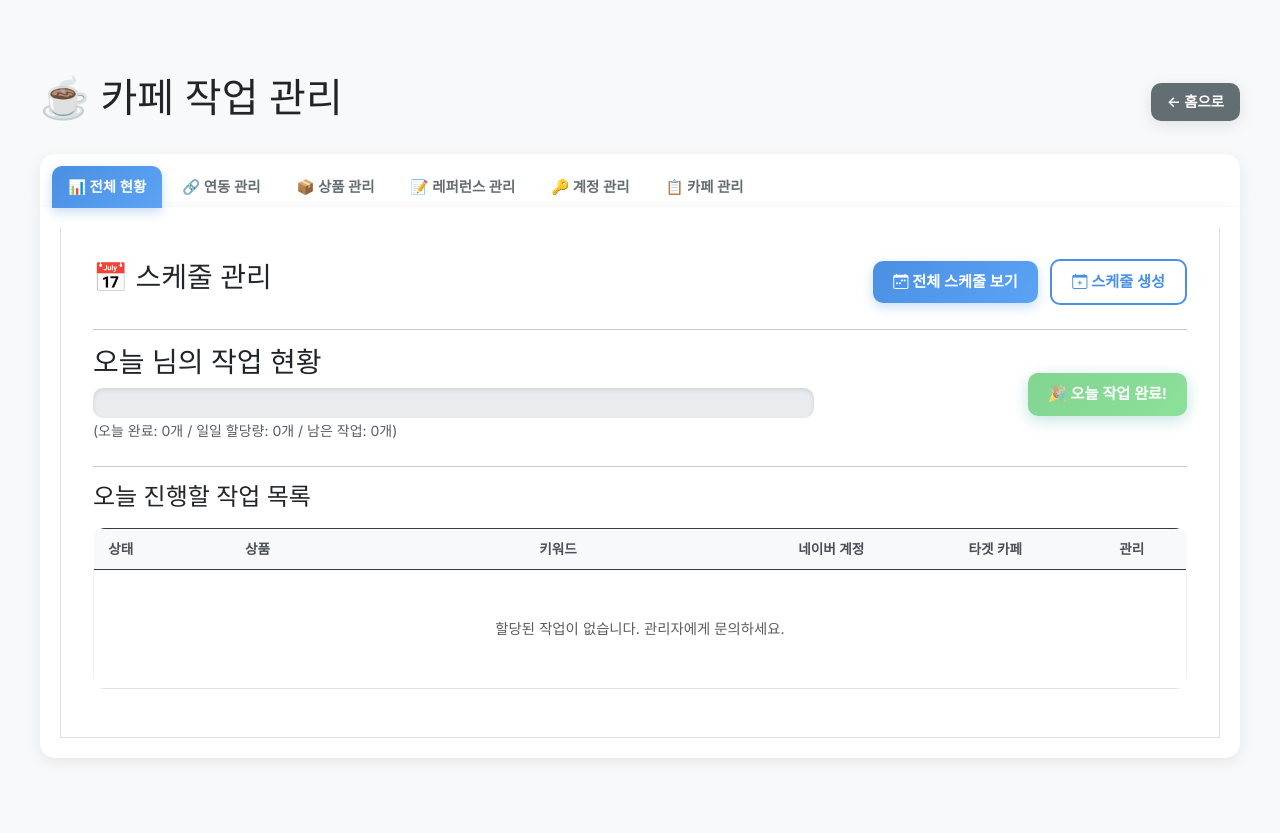
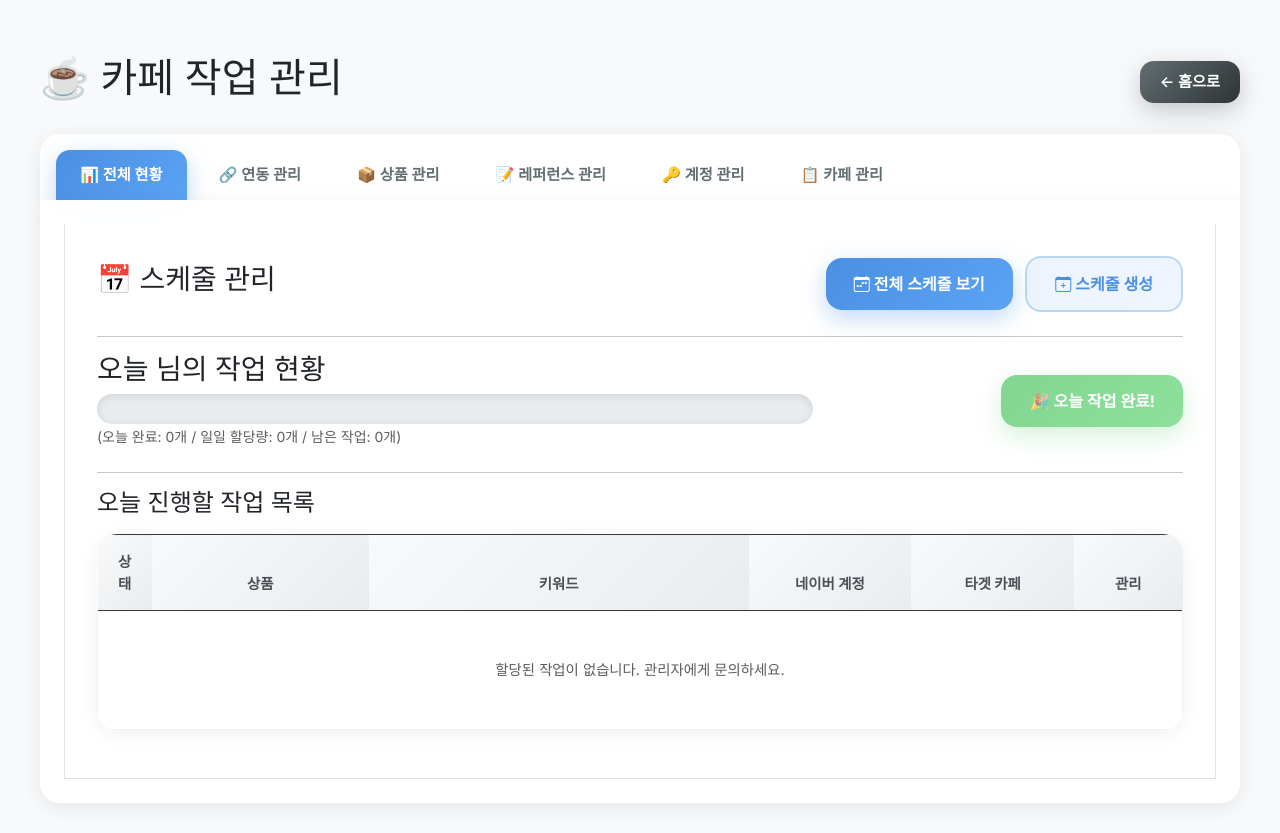
Before and after one commit to seehasung/SHS_Product_DB, a FastAPI app: page /marketing/cafe in a window 1280 px wide. Before the commit the page ends 759 px from the top, so only its background shows below. Run offline with FastAPI, Linux system fonts and the light colour scheme.

Commit message:
리뉴얼

```diff
--- a/templates/admin_users_bootstrap.html
+++ b/templates/admin_users_bootstrap.html
@@ -5,7 +5,7 @@
 {{ super() }}
 <style>
     body {
-        background: linear-gradient(135deg, #4A90E2 0%, #5BA3F5 100%);
+        background: linear-gradient(135deg, #ffffffff 0%, #5BA3F5 100%);
         min-height: 100vh;
     }
 
@@ -589,7 +589,7 @@
             <tbody>
                 {% for user in users %}
                 <tr>
-                    <td>{{ user.id }}</td>
+                    <td>{{ loop.index }}</td>
                     <td>
                         <strong>{{ user.username }}</strong>
                         {% if user.is_admin %}
--- a/templates/marketing_cafe.html
+++ b/templates/marketing_cafe.html
@@ -4,454 +4,413 @@
 {% block head %}
 {{ super() }}
 <style>
+  /* 레퍼런스 분류 뱃지 스타일 */
+  .ref-badge {
+    display: inline-block;
+    padding: 0.35em 0.65em;
+    font-size: .75em;
+    font-weight: 700;
+    line-height: 1;
+    color: #fff;
+    text-align: center;
+    white-space: nowrap;
+    vertical-align: baseline;
+    border-radius: 0.25rem;
+  }
+  .ref-대안 { background-color: #fa5252; } /* 빨강 */
+  .ref-정보 { background-color: #228be6; } /* 파랑 */
+  .ref-기타 { background-color: #40c057; } /* 초록 */
+  .ref-미지정 { background-color: #868e96; } /* 회색 */
+
+    /* marketing_cafe.html <style> 태그에 추가 */
+    .btn-info {
+        background: linear-gradient(135deg, #4A90E2 0%, #5BA3F5 100%);
+        border: none;
+        font-weight: 600;
+    }
+
+    .btn-info:hover {
+        background: linear-gradient(135deg, #3A7BC8 0%, #5BA3F5 100%);
+        transform: translateY(-2px);
+        box-shadow: 0 5px 15px rgba(74, 144, 226, 0.4);
+    }
+
+    .btn-outline-info {
+        color: #4A90E2;
+        border-color: #4A90E2;
+        font-weight: 600;
+    }
+
+    .btn-outline-info:hover {
+        background: linear-gradient(135deg, #4A90E2 0%, #5BA3F5 100%);
+        border-color: transparent;
+        color: white;
+    }
+
+
+    /* 🎨 index.html과 똑같은 모던 스타일 */
+
+    /* 애니메이션 */
+    @keyframes fadeInUp {
+        from {
+            opacity: 0;
+            transform: translateY(30px);
+        }
+        to {
+            opacity: 1;
+            transform: translateY(0);
+        }
+    }
+
     /* 컨테이너 */
     .container, .container-fluid {
         max-width: 1400px;
         margin: 0 auto;
-        padding: 20px;
+        padding: 0 20px;
     }
 
-    /* 페이지 헤더 */
-    .page-header {
-        background: linear-gradient(135deg, #4A90E2 0%, #5BA3F5 100%);
-        color: white;
-        border-radius: 15px;
-        padding: 20px 25px;
-        margin-bottom: 25px;
-        box-shadow: 0 8px 30px rgba(74, 144, 226, 0.3);
-    }
-
-    .page-header h1, .page-header h3 {
-        font-size: 1.6rem;
-        font-weight: 700;
-        margin: 0;
-        color: white;
-    }
-
-    /* 카드 */
+    /* 카드 - index.html 스타일 */
     .card {
-        border-radius: 12px;
-        border: none;
-        box-shadow: 0 4px 15px rgba(0, 0, 0, 0.08);
-        transition: all 0.3s ease;
-        margin-bottom: 20px;
+        background: rgba(255, 255, 255, 0.95);
+        backdrop-filter: blur(20px);
+        border: 1px solid rgba(255, 255, 255, 0.3);
+        border-radius: 20px;
+        padding: 24px;
+        box-shadow: 0 8px 32px rgba(0, 0, 0, 0.08);
+        transition: all 0.4s cubic-bezier(0.4, 0, 0.2, 1);
+        margin-bottom: 30px;
+        animation: fadeInUp 0.8s ease-out;
     }
 
     .card:hover {
-        transform: translateY(-3px);
-        box-shadow: 0 8px 25px rgba(0, 0, 0, 0.12);
+        transform: translateY(-8px) scale(1.01);
+        box-shadow: 0 16px 48px rgba(0, 0, 0, 0.15);
     }
 
     .card-header {
         background: linear-gradient(135deg, #4A90E2 0%, #5BA3F5 100%);
         color: white;
-        border-radius: 12px 12px 0 0 !important;
-        padding: 12px 20px;
-        font-weight: 600;
+        border-radius: 20px 20px 0 0 !important;
+        padding: 20px 24px;
+        font-weight: 700;
         border: none;
-        font-size: 0.95rem;
+        box-shadow: 0 4px 16px rgba(74, 144, 226, 0.3);
     }
 
     .card-body {
-        padding: 20px;
+        padding: 24px;
     }
 
-    /* 통계 카드 */
-    .stat-card {
-        background: white;
-        border-radius: 12px;
-        padding: 20px;
-        box-shadow: 0 4px 15px rgba(0, 0, 0, 0.08);
-        transition: all 0.3s ease;
-    }
-
-    .stat-card:hover {
-        transform: translateY(-3px);
-        box-shadow: 0 8px 25px rgba(0, 0, 0, 0.12);
-    }
-
-    .stat-icon {
-        width: 45px;
-        height: 45px;
-        border-radius: 10px;
-        display: flex;
-        align-items: center;
-        justify-content: center;
-        font-size: 1.3rem;
-        margin-bottom: 12px;
-    }
-
-    .stat-value {
-        font-size: 1.8rem;
-        font-weight: 700;
-        color: #2d3436;
-        margin-bottom: 5px;
-    }
-
-    .stat-label {
-        color: #636e72;
-        font-size: 0.85rem;
-        font-weight: 500;
-    }
-
-    /* 테이블 */
-    .table {
-        border-radius: 12px;
-        overflow: hidden;
-    }
-
-    .table thead th {
-        background: #f8f9fa;
+    /* 버튼 - index.html 스타일 */
+    .btn {
+        border-radius: 14px;
+        padding: 10px 20px;
         font-weight: 600;
-        color: #495057;
+        font-size: 0.95rem;
+        transition: all 0.3s cubic-bezier(0.4, 0, 0.2, 1);
         border: none;
-        padding: 10px 12px;
-        font-size: 0.85rem;
-    }
-
-    .table tbody tr {
-        transition: background 0.2s ease;
-    }
-
-    .table tbody tr:hover {
-        background: #f8f9fa;
-    }
-
-    .table tbody td {
-        padding: 10px 12px;
-        vertical-align: middle;
-        border-color: #f0f1f3;
-        font-size: 0.9rem;
-    }
-
-    /* 버튼 */
-    .btn {
-        border-radius: 10px;
-        padding: 8px 16px;
-        font-weight: 600;
-        transition: all 0.3s ease;
-        border: none;
-        font-size: 0.9rem;
     }
 
     .btn-sm {
-        padding: 5px 10px;
-        font-size: 0.8rem;
+        padding: 8px 16px;
+        font-size: 0.85rem;
+        border-radius: 12px;
     }
 
     .btn-lg {
-        padding: 10px 20px;
-        font-size: 0.95rem;
+        padding: 14px 28px;
+        font-size: 1rem;
+        border-radius: 16px;
     }
 
     .btn-primary, .btn-info {
         background: linear-gradient(135deg, #4A90E2 0%, #5BA3F5 100%);
         color: white;
-        box-shadow: 0 4px 12px rgba(74, 144, 226, 0.3);
+        box-shadow: 0 8px 24px rgba(74, 144, 226, 0.35);
     }
 
     .btn-primary:hover, .btn-info:hover {
         background: linear-gradient(135deg, #3A7BC8 0%, #4A90E2 100%);
-        transform: translateY(-2px);
-        box-shadow: 0 6px 18px rgba(74, 144, 226, 0.4);
+        transform: translateY(-4px);
+        box-shadow: 0 12px 32px rgba(74, 144, 226, 0.45);
         color: white;
     }
 
-    .btn-outline-primary, .btn-outline-info, .btn-outline-secondary {
-        border: 2px solid #4A90E2;
-        color: #4A90E2;
-        background: white;
+    .btn-secondary {
+        background: linear-gradient(135deg, #636e72 0%, #2d3436 100%);
+        color: white;
+        box-shadow: 0 8px 24px rgba(99, 110, 114, 0.35);
     }
 
-    .btn-outline-primary:hover, .btn-outline-info:hover {
+    .btn-secondary:hover {
+        background: linear-gradient(135deg, #2d3436 0%, #1a1d1f 100%);
+        transform: translateY(-4px);
+        box-shadow: 0 12px 32px rgba(99, 110, 114, 0.45);
+    }
+
+    .btn-success {
+        background: linear-gradient(135deg, #40c057 0%, #51cf66 100%);
+        box-shadow: 0 8px 24px rgba(64, 192, 87, 0.35);
+    }
+
+    .btn-success:hover {
+        transform: translateY(-4px);
+        box-shadow: 0 12px 32px rgba(64, 192, 87, 0.45);
+    }
+
+    .btn-danger {
+        background: linear-gradient(135deg, #fa5252 0%, #ff6b6b 100%);
+        box-shadow: 0 8px 24px rgba(250, 82, 82, 0.35);
+    }
+
+    .btn-danger:hover {
+        transform: translateY(-4px);
+        box-shadow: 0 12px 32px rgba(250, 82, 82, 0.45);
+    }
+
+    .btn-outline-info, .btn-outline-primary {
+        background: linear-gradient(135deg, rgba(74, 144, 226, 0.1) 0%, rgba(91, 163, 245, 0.1) 100%);
+        border: 2px solid rgba(74, 144, 226, 0.3);
+        color: #4A90E2;
+    }
+
+    .btn-outline-info:hover, .btn-outline-primary:hover {
         background: linear-gradient(135deg, #4A90E2 0%, #5BA3F5 100%);
         border-color: transparent;
         color: white;
-        transform: translateY(-2px);
+        transform: translateY(-4px);
     }
 
     .btn-outline-secondary {
-        border-color: #636e72;
+        border: 2px solid rgba(99, 110, 114, 0.3);
         color: #636e72;
     }
 
     .btn-outline-secondary:hover {
         background: #636e72;
         color: white;
-        transform: translateY(-2px);
-    }
-
-    .btn-secondary {
-        background: #636e72;
-        color: white;
-    }
-
-    .btn-secondary:hover {
-        background: #2d3436;
-        transform: translateY(-2px);
-    }
-
-    .btn-success {
-        background: linear-gradient(135deg, #40c057 0%, #51cf66 100%);
-    }
-
-    .btn-success:hover {
-        transform: translateY(-2px);
-    }
-
-    .btn-danger {
-        background: linear-gradient(135deg, #fa5252 0%, #ff6b6b 100%);
-    }
-
-    .btn-danger:hover {
-        transform: translateY(-2px);
+        transform: translateY(-4px);
     }
 
     .btn-outline-danger {
-        border: 2px solid #fa5252;
+        border: 2px solid rgba(250, 82, 82, 0.3);
         color: #fa5252;
     }
 
     .btn-outline-danger:hover {
         background: #fa5252;
         color: white;
+        transform: translateY(-4px);
+    }
+
+    /* 테이블 - index.html 스타일 */
+    .table {
+        border-radius: 20px;
+        overflow: hidden;
+        box-shadow: 0 4px 20px rgba(0, 0, 0, 0.06);
+    }
+
+    .table thead th {
+        background: linear-gradient(135deg, #f8f9fa 0%, #e9ecef 100%);
+        font-weight: 700;
+        color: #495057;
+        border: none;
+        padding: 16px 20px;
+        font-size: 0.9rem;
+    }
+
+    .table tbody tr {
+        transition: all 0.3s cubic-bezier(0.4, 0, 0.2, 1);
+        border-bottom: 1px solid #f0f1f3;
+    }
+
+    .table tbody tr:hover {
+        background: linear-gradient(135deg, rgba(74, 144, 226, 0.05) 0%, rgba(91, 163, 245, 0.05) 100%);
+        transform: scale(1.01);
+    }
+
+    .table tbody td {
+        padding: 16px 20px;
+        vertical-align: middle;
+        border-color: #f0f1f3;
+        font-size: 0.9rem;
+    }
+
+    /* 탭 - index.html 스타일 */
+    .nav-tabs {
+        border: none;
+        margin-bottom: 0;
+        background: rgba(255, 255, 255, 0.95);
+        backdrop-filter: blur(20px);
+        padding: 16px 16px 0 16px;
+        border-radius: 20px 20px 0 0;
+        box-shadow: 0 4px 20px rgba(0, 0, 0, 0.08);
+    }
+
+    .nav-tabs .nav-link {
+        border: none;
+        border-radius: 14px 14px 0 0;
+        padding: 14px 24px;
+        font-weight: 600;
+        color: #636e72;
+        transition: all 0.3s cubic-bezier(0.4, 0, 0.2, 1);
+        margin-right: 8px;
+        font-size: 0.95rem;
+    }
+
+    .nav-tabs .nav-link:hover {
+        background: linear-gradient(135deg, rgba(74, 144, 226, 0.1) 0%, rgba(91, 163, 245, 0.1) 100%);
+        color: #4A90E2;
         transform: translateY(-2px);
     }
 
-    /* 뱃지 */
-    .badge {
-        padding: 5px 12px;
-        border-radius: 20px;
-        font-weight: 600;
-        font-size: 0.75rem;
+    .nav-tabs .nav-link.active {
+        background: linear-gradient(135deg, #4A90E2 0%, #5BA3F5 100%);
+        color: white;
+        box-shadow: 0 8px 24px rgba(74, 144, 226, 0.35);
     }
 
-    /* 레퍼런스 뱃지 */
-    .ref-badge {
-        display: inline-block;
-        padding: 4px 10px;
-        font-size: 0.75rem;
-        font-weight: 700;
-        color: white;
-        border-radius: 20px;
+    .tab-content {
+        background: rgba(255, 255, 255, 0.95);
+        backdrop-filter: blur(20px);
+        border-radius: 0 0 20px 20px;
+        padding: 24px;
+        box-shadow: 0 4px 20px rgba(0, 0, 0, 0.08);
     }
 
-    .ref-대안 { background-color: #fa5252; }
-    .ref-정보 { background-color: #228be6; }
-    .ref-기타 { background-color: #40c057; }
-    .ref-미지정 { background-color: #868e96; }
-
-    /* 계정 뱃지 */
-    .account-badge {
-        padding: 4px 10px;
-        font-size: 0.75rem;
-        font-weight: 700;
-        color: #fff;
-        border-radius: 20px;
-        display: inline-block;
-        margin-right: 6px;
+    /* 알림 - index.html 스타일 */
+    .alert {
+        border-radius: 16px;
+        padding: 16px 20px;
+        border: none;
+        box-shadow: 0 4px 20px rgba(0, 0, 0, 0.1);
+        font-size: 0.95rem;
+        animation: fadeInUp 0.5s ease-out;
     }
 
-    .dot-0 { background-color: #66d9e8; color: #212529; }
-    .dot-1 { background-color: #fa5252; }
-    .dot-2 { background-color: #fd7e14; }
-    .dot-3 { background-color: #fcc419; color: #212529; }
-    .dot-4 { background-color: #40c057; }
-    .dot-5 { background-color: #228be6; }
-    .dot-6 { background-color: #364fc7; }
-    .dot-7 { background-color: #7048e8; }
-    .dot-8 { background-color: #f06595; }
-
-    /* 알림 */
-    .alert {
+    /* 폼 - index.html 스타일 */
+    .form-control, .form-select, textarea {
         border-radius: 12px;
-        padding: 12px 18px;
-        border: none;
-        box-shadow: 0 4px 15px rgba(0, 0, 0, 0.1);
-        font-size: 0.9rem;
+        border: 2px solid #e9ecef;
+        padding: 12px 16px;
+        transition: all 0.3s cubic-bezier(0.4, 0, 0.2, 1);
+        font-size: 0.95rem;
     }
 
-    /* 모달 */
+    .form-control:focus, .form-select:focus, textarea:focus {
+        border-color: #4A90E2;
+        box-shadow: 0 0 0 4px rgba(74, 144, 226, 0.15);
+        outline: none;
+        transform: translateY(-2px);
+    }
+
+    .form-label {
+        font-weight: 600;
+        color: #495057;
+        margin-bottom: 8px;
+        font-size: 0.95rem;
+    }
+
+    /* 진행 바 - index.html 스타일 */
+    .progress {
+        border-radius: 16px;
+        height: 32px;
+        background: #e9ecef;
+        box-shadow: inset 0 2px 8px rgba(0, 0, 0, 0.1);
+    }
+
+    .progress-bar {
+        border-radius: 16px;
+        background: linear-gradient(135deg, #40c057 0%, #51cf66 100%);
+        box-shadow: 0 4px 12px rgba(64, 192, 87, 0.4);
+        font-weight: 700;
+    }
+
+    /* 모달 - index.html 스타일 */
     .modal-content {
-        border-radius: 15px;
+        border-radius: 20px;
         border: none;
-        box-shadow: 0 10px 40px rgba(0, 0, 0, 0.2);
+        box-shadow: 0 20px 60px rgba(0, 0, 0, 0.3);
+        animation: fadeInUp 0.5s ease-out;
     }
 
     .modal-header {
         background: linear-gradient(135deg, #4A90E2 0%, #5BA3F5 100%);
         color: white;
-        border-radius: 15px 15px 0 0;
+        border-radius: 20px 20px 0 0;
         border: none;
-        padding: 15px 20px;
+        padding: 24px 28px;
     }
 
     .modal-title {
         font-weight: 700;
-        font-size: 1.1rem;
+        font-size: 1.2rem;
     }
 
     .modal-body {
-        padding: 20px;
+        padding: 28px;
     }
 
     .modal-footer {
         border-top: 1px solid #e9ecef;
-        padding: 12px 20px;
+        padding: 20px 28px;
     }
 
-    /* 폼 */
-    .form-control, .form-select, textarea {
-        border-radius: 10px;
-        border: 2px solid #e9ecef;
-        padding: 8px 12px;
-        transition: all 0.3s ease;
-        font-size: 0.9rem;
-    }
-
-    .form-control:focus, .form-select:focus, textarea:focus {
-        border-color: #4A90E2;
-        box-shadow: 0 0 0 3px rgba(74, 144, 226, 0.1);
-        outline: none;
-    }
-
-    .form-label {
-        font-weight: 600;
-        color: #495057;
-        margin-bottom: 6px;
-        font-size: 0.9rem;
-    }
-
-    /* 탭 */
-    .nav-tabs {
-        border: none;
-        margin-bottom: 0;
-        background: white;
-        padding: 12px 12px 0 12px;
-        border-radius: 15px 15px 0 0;
-        box-shadow: 0 4px 15px rgba(0, 0, 0, 0.08);
-    }
-
-    .nav-tabs .nav-link {
-        border: none;
-        border-radius: 10px 10px 0 0;
-        padding: 10px 16px;
-        font-weight: 600;
-        color: #636e72;
-        transition: all 0.3s ease;
-        margin-right: 4px;
-        font-size: 0.9rem;
-    }
-
-    .nav-tabs .nav-link:hover {
-        background: #f8f9fa;
-        color: #4A90E2;
-    }
-
-    .nav-tabs .nav-link.active {
-        background: linear-gradient(135deg, #4A90E2 0%, #5BA3F5 100%);
-        color: white;
-        box-shadow: 0 4px 12px rgba(74, 144, 226, 0.3);
-    }
-
-    .tab-content {
-        background: white;
-        border-radius: 0 0 15px 15px;
-        padding: 20px;
-        box-shadow: 0 4px 15px rgba(0, 0, 0, 0.08);
-    }
-
-    /* 진행 바 */
-    .progress {
-        border-radius: 10px;
-        height: 22px;
-        background: #e9ecef;
-        box-shadow: inset 0 2px 4px rgba(0, 0, 0, 0.1);
-    }
-
-    .progress-bar {
-        border-radius: 10px;
-        font-weight: 600;
-        font-size: 0.85rem;
-    }
-
-    /* 검색 바 */
-    .search-bar, .search-section {
-        background: white;
-        border-radius: 12px;
-        padding: 18px;
-        margin-bottom: 20px;
-        box-shadow: 0 4px 15px rgba(0, 0, 0, 0.08);
-    }
-
-    .search-input {
-        border: 2px solid #e9ecef;
-        border-radius: 10px;
-        padding: 10px 15px;
-        font-size: 0.9rem;
-        transition: all 0.3s ease;
-    }
-
-    .search-input:focus {
-        border-color: #4A90E2;
-        box-shadow: 0 0 0 3px rgba(74, 144, 226, 0.1);
-        outline: none;
-    }
-
-    /* 상태 뱃지 */
-    .status-badge {
-        padding: 5px 12px;
-        border-radius: 20px;
-        font-size: 0.8rem;
-        font-weight: 600;
-        display: inline-block;
-    }
-
-    .status-success {
-        background: #d4edda;
-        color: #155724;
-    }
-
-    .status-failed {
-        background: #f8d7da;
-        color: #721c24;
-    }
-
-    /* 리스트 */
+    /* 리스트 - index.html 스타일 */
     .list-group-item {
-        border-radius: 10px;
+        border-radius: 16px;
         border: 1px solid #e9ecef;
-        padding: 12px 15px;
-        margin-bottom: 8px;
-        transition: all 0.3s ease;
+        padding: 16px 20px;
+        margin-bottom: 12px;
+        transition: all 0.3s cubic-bezier(0.4, 0, 0.2, 1);
+        background: rgba(255, 255, 255, 0.95);
     }
 
     .list-group-item:hover {
-        background: #f8f9fa;
-        transform: translateX(3px);
+        background: linear-gradient(135deg, rgba(74, 144, 226, 0.05) 0%, rgba(91, 163, 245, 0.05) 100%);
+        transform: translateX(8px);
+        box-shadow: 0 4px 20px rgba(0, 0, 0, 0.1);
+    }
+
+    /* 뱃지 - index.html 스타일 */
+    .badge {
+        padding: 6px 14px;
+        border-radius: 20px;
+        font-weight: 600;
+        font-size: 0.8rem;
+    }
+
+    /* 통계 카드 - index.html 스타일 */
+    .stat-card {
+        background: rgba(255, 255, 255, 0.95);
+        backdrop-filter: blur(20px);
+        border: 1px solid rgba(255, 255, 255, 0.3);
+        border-radius: 20px;
+        padding: 24px;
+        box-shadow: 0 8px 32px rgba(0, 0, 0, 0.08);
+        transition: all 0.4s cubic-bezier(0.4, 0, 0.2, 1);
+        animation: fadeInUp 0.8s ease-out;
+    }
+
+    .stat-card:hover {
+        transform: translateY(-8px) scale(1.01);
+        box-shadow: 0 16px 48px rgba(0, 0, 0, 0.15);
     }
 
     /* 반응형 */
     @media (max-width: 768px) {
         .container, .container-fluid {
-            padding: 15px;
-        }
-
-        .page-header h1, .page-header h3 {
-            font-size: 1.3rem;
+            padding: 0 15px;
         }
 
         .btn {
-            padding: 7px 14px;
-            font-size: 0.85rem;
+            padding: 10px 18px;
+            font-size: 0.9rem;
         }
 
-        .stat-value {
-            font-size: 1.5rem;
-        }
-
-        .table {
-            font-size: 0.85rem;
+        .card {
+            padding: 20px;
+            margin-bottom: 20px;
         }
     }
 </style>
```
Also changed, not shown: routers/admin_users.py (+38 -5 lines).
